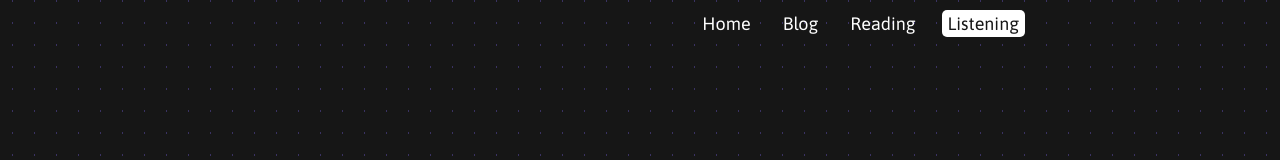
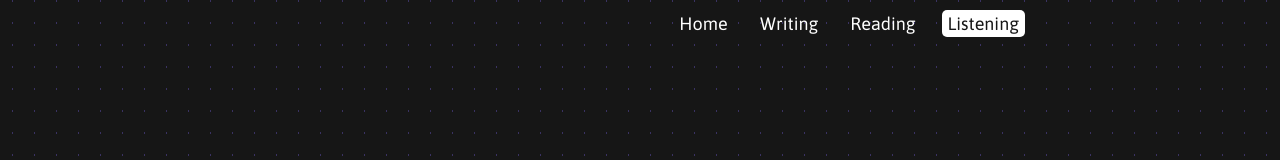
Before and after one commit to gjunkie/freddiecarthy, a Next.js app: page /listening in a window 1280 px wide. Shown: the top 160 px of the page. Built offline with nearby package versions, Linux system fonts and the light colour scheme.

Commit message:
update blog link

```diff
--- a/components/Header/index.tsx
+++ b/components/Header/index.tsx
@@ -11,7 +11,7 @@ import {
 
 const menu = [
   { title: 'Home', path: '/' },
-  { title: 'Blog', path: '/blog' },
+  { title: 'Writing', path: '/blog' },
   { title: 'Reading', path: '/reading' },
   { title: 'Listening', path: '/listening' },
 ]
```
